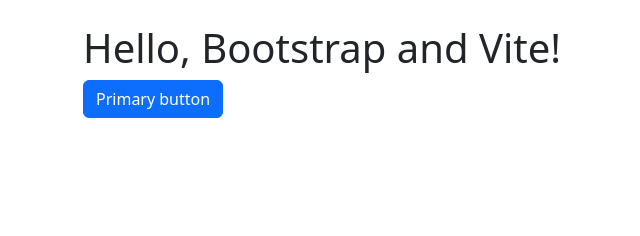
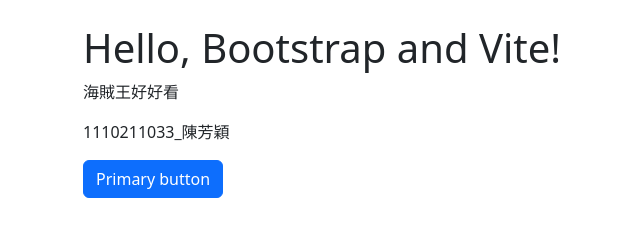
Before and after one commit to Finin0808/1125, a website built with Vite: page src/index.html in a window 1280 px wide. Shown: the whole page, without its empty margins (3-643 px from the left). Built offline with nearby package versions, Linux system fonts and the light colour scheme.

Commit message:
Update index.html

```diff
--- a/src/index.html
+++ b/src/index.html
@@ -9,6 +9,8 @@
   <body>
     <div class="container py-4 px-3 mx-auto">
       <h1>Hello, Bootstrap and Vite!</h1>
+      <p>海賊王好好看</p>
+      <p>1110211033_陳芳穎</p>
       <button class="btn btn-primary">Primary button</button>
     </div>
   </body>
```
